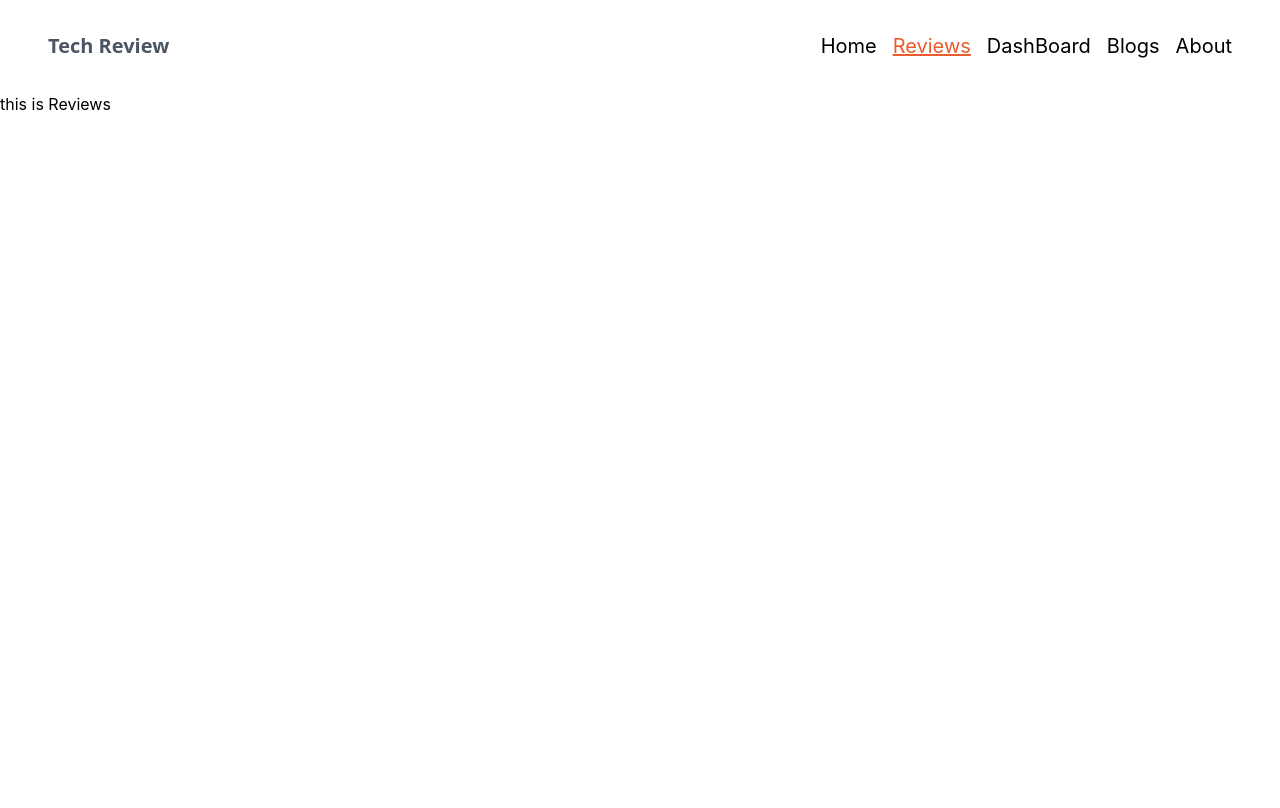
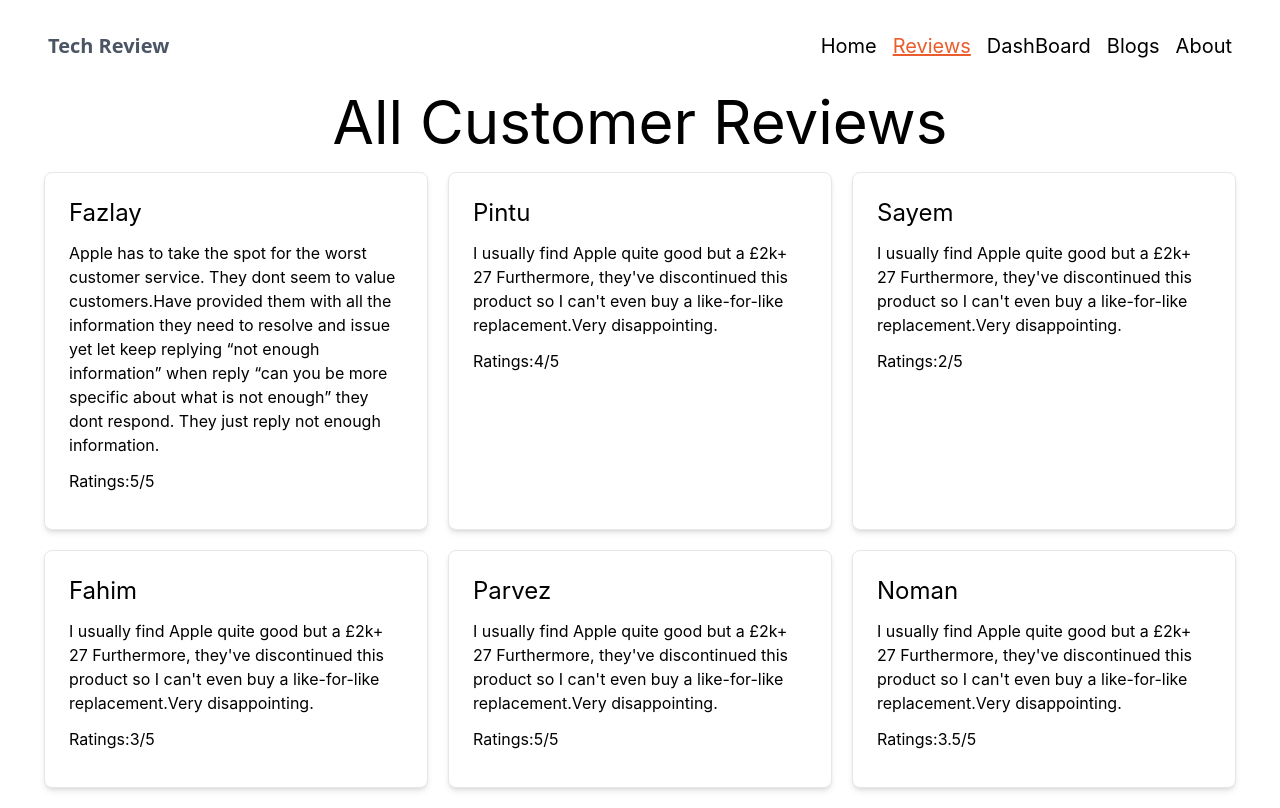
Before and after one commit to fazlay26/Product-review-App, a React (Create React App) app: page /Reviews in a window 1280 px wide. Built offline with nearby package versions, Linux system fonts and the light colour scheme.

Commit message:
review-part-done

```diff
--- /dev/null
+++ b/public/data.json
@@ -0,0 +1,38 @@
+[
+    {
+        "id": 1,
+        "name": "Fazlay",
+        "review": "Apple has to take the spot for the worst customer service. They dont seem to value customers.Have provided them with all the information they need to resolve and issue yet let keep replying “not enough information” when reply “can you be more specific about what is not enough” they dont respond. They just reply not enough information.",
+        "ratings": "5/5"
+    },
+    {
+        "id": 2,
+        "name": "Pintu",
+        "review": "I usually find Apple quite good but a £2k+ 27 Furthermore, they've discontinued this product so I can't even buy a like-for-like replacement.Very disappointing.",
+        "ratings": "4/5"
+    },
+    {
+        "id": 3,
+        "name": "Sayem",
+        "review": "I usually find Apple quite good but a £2k+ 27 Furthermore, they've discontinued this product so I can't even buy a like-for-like replacement.Very disappointing.",
+        "ratings": "2/5"
+    },
+    {
+        "id": 4,
+        "name": "Fahim",
+        "review": "I usually find Apple quite good but a £2k+ 27 Furthermore, they've discontinued this product so I can't even buy a like-for-like replacement.Very disappointing.",
+        "ratings": "3/5"
+    },
+    {
+        "id": 5,
+        "name": "Parvez",
+        "review": "I usually find Apple quite good but a £2k+ 27 Furthermore, they've discontinued this product so I can't even buy a like-for-like replacement.Very disappointing.",
+        "ratings": "5/5"
+    },
+    {
+        "id": 6,
+        "name": "Noman",
+        "review": "I usually find Apple quite good but a £2k+ 27 Furthermore, they've discontinued this product so I can't even buy a like-for-like replacement.Very disappointing.",
+        "ratings": "3.5/5"
+    }
+]
--- a/src/Components/HomePage/HomePage.js
+++ b/src/Components/HomePage/HomePage.js
@@ -1,23 +1,56 @@
-import React from 'react';
+import React, { useEffect, useState } from 'react';
+import { Link } from 'react-router-dom';
+import useReview from '../../Hooks/useReview';
+import useThreeReview from '../../Hooks/useThreeReview';
+import Review from '../Review/Review';
 
 const HomePage = () => {
+    const [reviews, setReviews] = useThreeReview()
+    // useEffect(() => {
+    //     fetch('data.json')
+    //         .then(res => res.json())
+    //         .then(data => setReviews(data))
+    // }, [])
     return (
-        <div className='flex justify-end space-x-4 mt-10'>
-            <div className='flex items-center w-full pl-20 justify-center'>
-                <div className=' '>
-                    <h1 className='text-7xl mb-2'>Apple Macbook Air</h1>
-                    <h1 className='text-7xl '>Best Laptop in Market</h1>
-                    <p className='text-gray-500 pt-4'>Apple MacBook Pro is a macOS laptop with a 13.30-inch display that has a resolution of 2560x1600 pixels. It is powered by a Core i5 processor and it comes with 12GB of RAM. The Apple MacBook Pro packs 512GB of SSD storage.</p>
-                    <button className='py-2 px-3 text-white mt-3 rounded-full bg-orange-500'>Live Demo</button>
+        <div>
+            <div className='flex flex-col-reverse md:flex-row  justify-end space-x-4 mt-10'>
+                <div className='flex items-center w-full pl-20 justify-center '>
+                    <div className=''>
+                        <h1 className='text-7xl mb-2'>Apple Macbook Air</h1>
+                        <h1 className='text-7xl '>Best Laptop in Market</h1>
+                        <p className='text-gray-500 pt-4'>Apple MacBook Pro is a macOS laptop with a 13.30-inch display that has a resolution of 2560x1600 pixels. It is powered by a Core i5 processor and it comes with 12GB of RAM. The Apple MacBook Pro packs 512GB of SSD storage.</p>
+                        <button className='py-2 px-3 text-white mt-3 rounded-full bg-orange-500'>Live Demo</button>
+                    </div>
+
                 </div>
 
+                <div className='flex w-full justify-center  md:order-1 '>
+                    <img className='w-fit ' src="https://img.freepik.com/free-psd/laptop-mock-up-isolated_1310-1458.jpg?t=st=1649010450~exp=1649011050~hmac=8362c33b8f71b9538c08b858ad060ed07bde619b5c1c758892a28733358adf50&w=1380" alt="" />
+
+                </div>
+            </div>
+            <div className='text-7xl text-center'>
+                <h1>Customer Reviews</h1>
             </div>
 
-            <div className='flex w-full justify-center'>
-                <img className='w-fit ' src="https://img.freepik.com/free-psd/laptop-mock-up-isolated_1310-1458.jpg?t=st=1649010450~exp=1649011050~hmac=8362c33b8f71b9538c08b858ad060ed07bde619b5c1c758892a28733358adf50&w=1380" alt="" />
+            <div className=' py-5 flex justify-center '>
+                <div className='grid md:grid-cols-3 gap-5 w-fit'>
+                    {
+                        reviews.map(review => <Review
+                            key={review.id}
+                            review={review}
+                        ></Review>)
 
+                    }
+
+                </div>
             </div>
+            <div className='h-[20vh] text-center py-5'>
+                <Link to={'/Reviews'} className='py-2 px-5 text-white mt-3 rounded-full bg-orange-500 '>See All Reviews</Link>
+            </div>
+
         </div>
+
     );
 };
 
--- /dev/null
+++ b/src/Components/InsideReviews/InsideReviews.js
@@ -0,0 +1,15 @@
+import React from 'react';
+
+const InsideReviews = (props) => {
+    const { name, review, ratings } = props.review
+    return (
+        <div className='block p-6 max-w-sm bg-white rounded-lg border border-gray-200 shadow-md hover:bg-gray-100 dark:bg-gray-800 dark:border-gray-700 dark:hover:bg-gray-700'>
+            <h1 className='text-2xl pb-3'>{name}</h1>
+            <p className='text-1xl pb-3'>{review}</p>
+            <p className='text-1xl pb-3'>Ratings:<span>{ratings}</span></p>
+
+        </div>
+    );
+};
+
+export default InsideReviews;
--- /dev/null
+++ b/src/Components/Review/Review.js
@@ -0,0 +1,15 @@
+import React from 'react';
+
+const Review = (props) => {
+    const { name, review, ratings } = props.review
+    return (
+        <div className='block p-6 max-w-sm bg-white rounded-lg border border-gray-200 shadow-md hover:bg-gray-100 dark:bg-gray-800 dark:border-gray-700 dark:hover:bg-gray-700'>
+            <h1 className='text-2xl pb-3'>{name}</h1>
+            <p className='text-1xl pb-3'>{review}</p>
+            <p className='text-1xl pb-3'>Ratings:<span>{ratings}</span></p>
+
+        </div>
+    );
+};
+
+export default Review;
--- a/src/Components/Reviews/Reviews.js
+++ b/src/Components/Reviews/Reviews.js
@@ -1,9 +1,24 @@
 import React from 'react';
+import useReview from '../../Hooks/useReview';
+import InsideReviews from '../InsideReviews/InsideReviews';
 
 const Reviews = () => {
+    const [reviews, setReviews] = useReview()
     return (
         <div>
-            <h1>this is Reviews</h1>
+            <h1 className='text-6xl text-center'>All Customer Reviews</h1>
+            <div className=' py-5 flex justify-center'>
+                <div className='grid grid-cols-3 gap-5 w-fit'>
+                    {
+                        reviews.map(review => <InsideReviews
+                            InsideReviews
+                            key={review.id}
+                            review={review}
+                        ></InsideReviews>)
+
+                    }
+                </div>
+            </div>
         </div>
     );
 };
--- /dev/null
+++ b/src/Hooks/useReview.js
@@ -0,0 +1,12 @@
+import { useEffect, useState } from "react"
+
+const useReview = () => {
+    const [reviews, setReviews] = useState([])
+    useEffect(() => {
+        fetch('data.json')
+            .then(res => res.json())
+            .then(data => setReviews(data))
+    }, [])
+    return [reviews, setReviews]
+}
+export default useReview
--- /dev/null
+++ b/src/Hooks/useThreeReview.js
@@ -0,0 +1,12 @@
+import { useEffect, useState } from "react"
+
+const useThreeReview = () => {
+    const [reviews, setReviews] = useState([])
+    useEffect(() => {
+        fetch('data1.json')
+            .then(res => res.json())
+            .then(data => setReviews(data))
+    }, [])
+    return [reviews, setReviews]
+}
+export default useThreeReview
```
Also changed, not shown: public/data1.json (added, +20 -0 lines).
